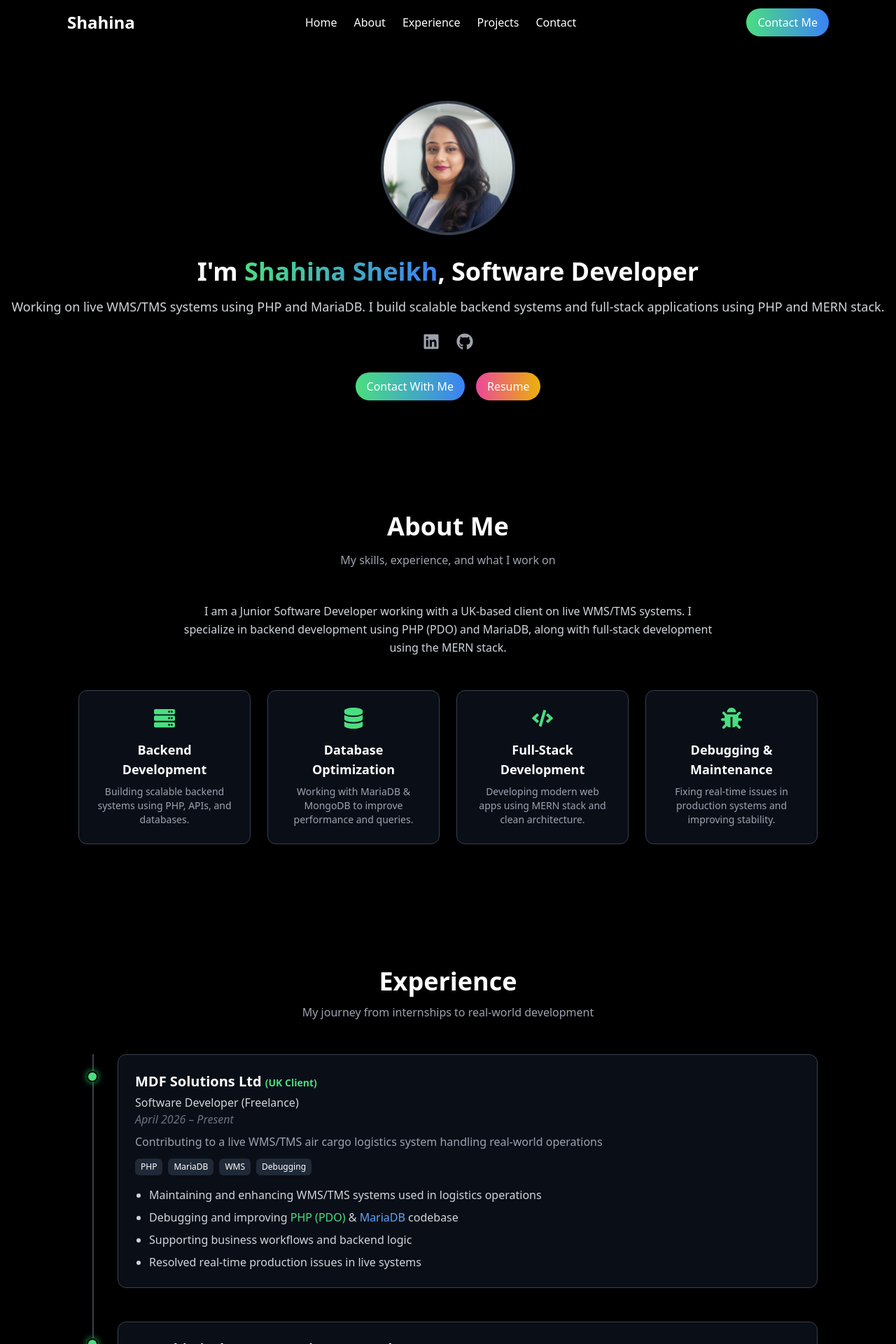
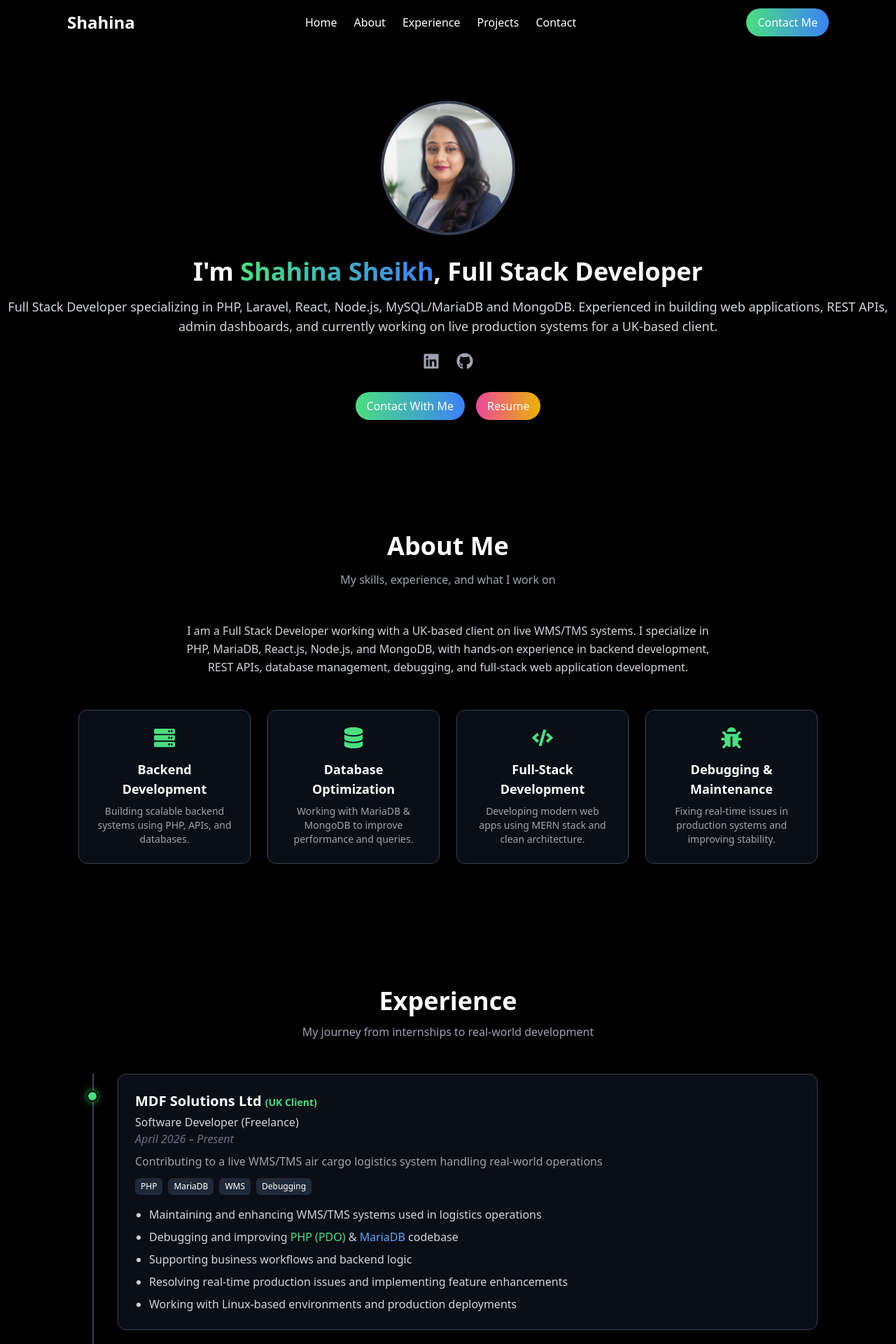
Before and after one commit to Inshiya1904/Portfolio-Project, a React (Vite) app: page / in a window 1280 px wide. Shown: the top 1920 px of the page at 70% size. Built offline with nearby package versions, Linux system fonts and the light colour scheme.

Commit message:
upated Resume

```diff
--- a/src/components/About.jsx
+++ b/src/components/About.jsx
@@ -1,20 +1,12 @@
 import React from "react";
-import {
-  FaServer,
-  FaCode,
-  FaDatabase,
-  FaBug,
-} from "react-icons/fa";
+import { FaServer, FaCode, FaDatabase, FaBug } from "react-icons/fa";
 
 const About = () => {
   return (
     <section id="about" className="bg-black text-white py-20">
       <div className="max-w-6xl mx-auto px-6 md:px-12">
-
         {/* Heading */}
-        <h2 className="text-4xl font-bold text-center mb-4">
-          About Me
-        </h2>
+        <h2 className="text-4xl font-bold text-center mb-4">About Me</h2>
         <p className="text-gray-400 text-center mb-12">
           My skills, experience, and what I work on
         </p>
@@ -22,15 +14,16 @@ const About = () => {
         {/* INTRO */}
         <div className="max-w-3xl mx-auto text-center mb-12">
           <p className="text-gray-300 leading-relaxed">
-            I am a Junior Software Developer working with a UK-based client on live WMS/TMS systems.
-            I specialize in backend development using PHP (PDO) and MariaDB, along with full-stack
-            development using the MERN stack.
+            I am a Full Stack Developer working with a UK-based client on live
+            WMS/TMS systems. I specialize in PHP, MariaDB, React.js, Node.js,
+            and MongoDB, with hands-on experience in backend development, REST
+            APIs, database management, debugging, and full-stack web application
+            development.
           </p>
         </div>
 
         {/* CARDS */}
         <div className="grid grid-cols-1 sm:grid-cols-2 lg:grid-cols-4 gap-6">
-
           <Card
             icon={<FaServer />}
             title="Backend Development"
@@ -54,30 +47,24 @@ const About = () => {
             title="Debugging & Maintenance"
             desc="Fixing real-time issues in production systems and improving stability."
           />
-
         </div>
-
       </div>
     </section>
   );
 };
 
 const Card = ({ icon, title, desc }) => (
-  <div className="bg-gray-900/60 backdrop-blur-md border border-gray-700
-  rounded-xl p-6 text-center hover:scale-105 hover:shadow-green-500/10 transition duration-300">
-
+  <div
+    className="bg-gray-900/60 backdrop-blur-md border border-gray-700
+  rounded-xl p-6 text-center hover:scale-105 hover:shadow-green-500/10 transition duration-300"
+  >
     <div className="text-3xl text-green-400 mb-4 flex justify-center">
       {icon}
     </div>
 
-    <h3 className="text-lg font-semibold mb-2">
-      {title}
-    </h3>
+    <h3 className="text-lg font-semibold mb-2">{title}</h3>
 
-    <p className="text-gray-400 text-sm">
-      {desc}
-    </p>
-
+    <p className="text-gray-400 text-sm">{desc}</p>
   </div>
 );
 
--- a/src/components/Experience.jsx
+++ b/src/components/Experience.jsx
@@ -12,7 +12,8 @@ const experiences = [
       "Maintaining and enhancing WMS/TMS systems used in logistics operations",
       "Debugging and improving PHP (PDO) & MariaDB codebase",
       "Supporting business workflows and backend logic",
-      "Resolved real-time production issues in live systems",
+      "Resolving real-time production issues and implementing feature enhancements",
+      "Working with Linux-based environments and production deployments",
     ],
     tech: ["PHP", "MariaDB", "WMS", "Debugging"],
   },
--- a/src/components/Hero.jsx
+++ b/src/components/Hero.jsx
@@ -17,12 +17,14 @@ const Hero = () => {
         <span className="text-transparent bg-clip-text bg-gradient-to-r from-green-400 to-blue-500">
           Shahina Sheikh
         </span>
-        , Software Developer
+        , Full Stack Developer
       </h1>
 
       <p className="mt-4 text-lg text-gray-300">
-        Working on live WMS/TMS systems using PHP and MariaDB. I build scalable
-        backend systems and full-stack applications using PHP and MERN stack.
+        Full Stack Developer specializing in PHP, Laravel, React, Node.js,
+        MySQL/MariaDB and MongoDB. Experienced in building web applications,
+        REST APIs, admin dashboards, and currently working on live production
+        systems for a UK-based client.
       </p>
       <div className="flex justify-center items-center gap-6 mt-6">
         <a
```
